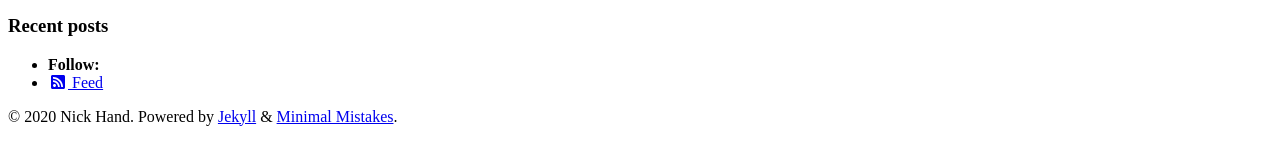
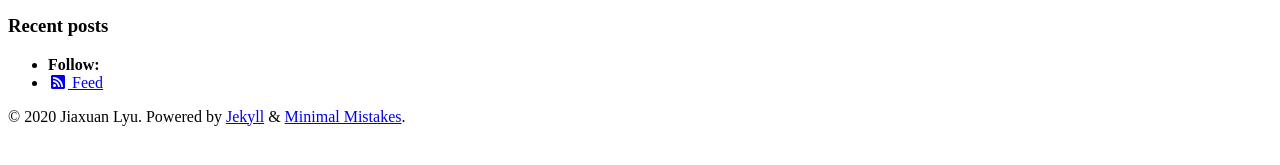
Before and after one commit to jiaxuanlyu/Geospatial-LA-Covid-Analysis, a Jekyll site: the page built from index.html, in a window 1280 px wide. Shown: the part 318-483 px from the top of the page. Built offline with Jekyll 4.4.1, drawn with Linux system fonts in a browser that asks for light colours; cached includes are drawn as plain includes; nearby versions of some CDN libraries; the list of posts is cut into pages by our own code.

Commit message:
Update _config.yml

```diff
--- a/_config.yml
+++ b/_config.yml
@@ -18,11 +18,11 @@ minimal_mistakes_skin: "default" # "air", "aqua", "contrast", "dark", "dirt", "n
 locale: "en-US"
 title: "MUSA 550: Geospatial Data Science in Python"
 title_separator: "-"
-name: "Nick Hand"
+name: "Jiaxuan Lyu"
 description: "Displaying cool data visualizations"
-url: # the base hostname & protocol for your site e.g. "https://mmistakes.github.io"
+url: https://jiaxuanlyu.github.io
 baseurl: # the subpath of your site, e.g. "/blog"
-repository: # GitHub username/repo-name e.g. "mmistakes/minimal-mistakes"
+repository: Geospatial-LA-Covid-Analysis
 teaser: # path of fallback teaser image, e.g. "/assets/images/500x300.png"
 logo: # path of logo image to display in the masthead, e.g. "/assets/images/88x88.png"
 masthead_title: # overrides the website title displayed in the masthead, use " " for no title
```
